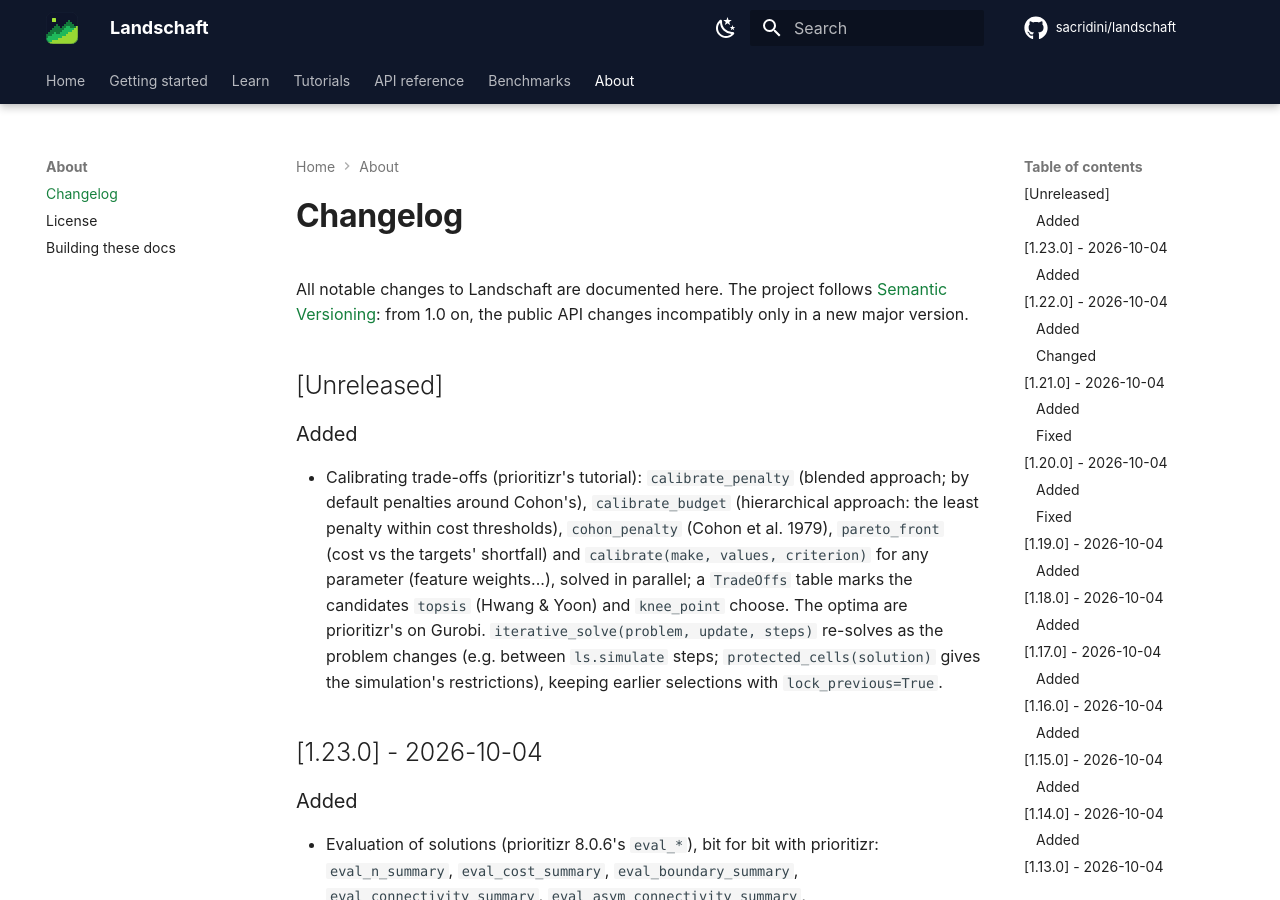
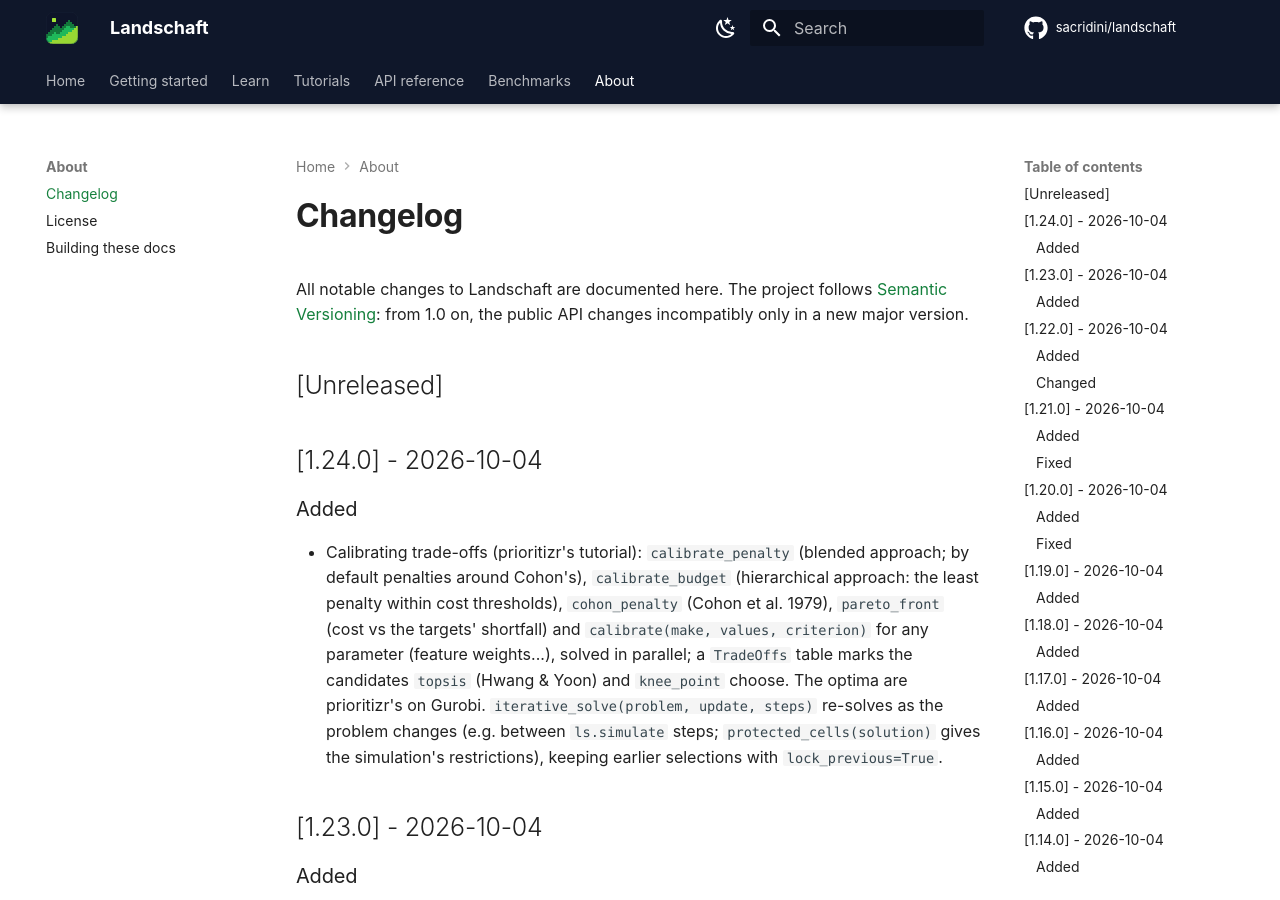
Before and after one commit to sacridini/landschaft, an MkDocs documentation site: the page built from docs/about/changelog.md, in a window 1280 px wide and 900 px high. Built offline with MkDocs 1.6.1 and Material for MkDocs 9.7.7, drawn with Linux system fonts in a browser that asks for light colours; comment, search, counter and statistics services are not loaded.

Commit message:
chore: release 1.24.0

```diff
--- a/CHANGELOG.md
+++ b/CHANGELOG.md
@@ -5,6 +5,8 @@ All notable changes to Landschaft are documented here. The project follows
 in a new major version.
 
 ## [Unreleased]
+
+## [1.24.0] - 2026-10-04
 
 ### Added
 - Calibrating trade-offs (prioritizr's tutorial): `calibrate_penalty` (blended approach; by default
--- a/pyproject.toml
+++ b/pyproject.toml
@@ -4,7 +4,7 @@ build-backend = "scikit_build_core.build"
 
 [project]
 name = "landschaft"
-version = "1.23.0"
+version = "1.24.0"
 description = "Fast, exact landscape pattern, fragmentation, landscape-metric and connectivity analysis for Python."
 readme = "README.md"
 license = "GPL-3.0-or-later"
```
Also changed, not shown: IDEAS.md (+2 -0 lines).
